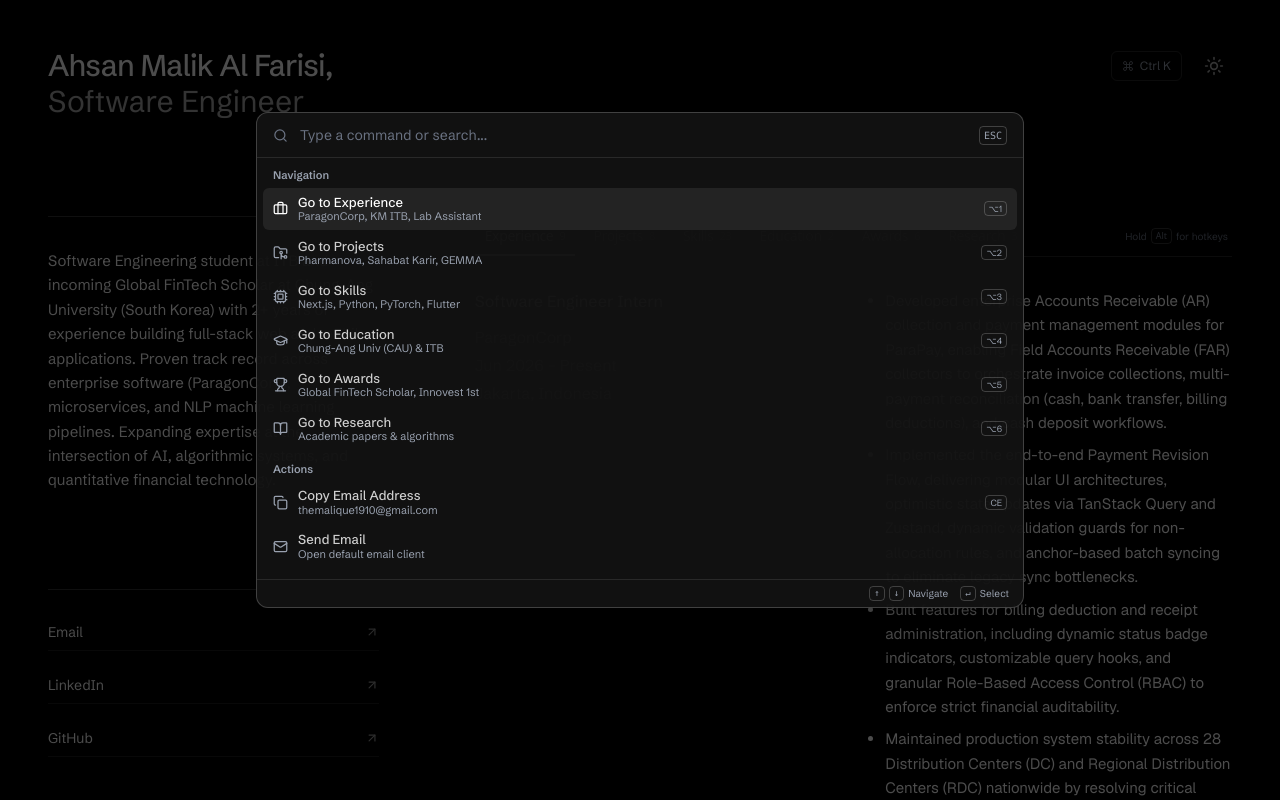
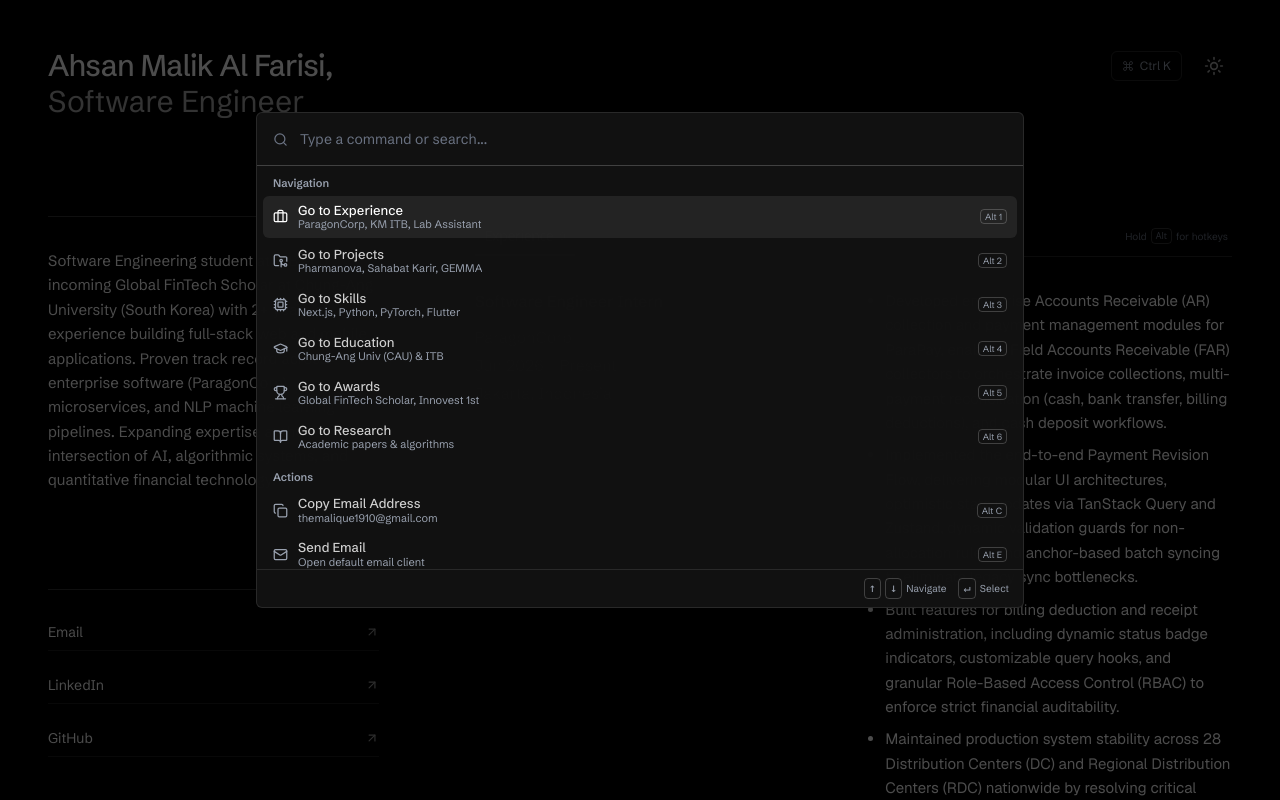
Before and after one commit to ahsuunn/portfolio, a Next.js app: page / in a window 1280 px wide. Both pictures are taken after a click on the button "Ctrl K". Shown: the top 800 px of the page. Built offline with nearby package versions, Linux system fonts and the light colour scheme.

Commit message:
style: remove transition and update command palette style

```diff
--- a/app/components/CommandPalette.tsx
+++ b/app/components/CommandPalette.tsx
@@ -149,7 +149,7 @@ export default function CommandPalette() {
       subtitle: 'themalique1910@gmail.com',
       category: 'Actions',
       icon: Copy,
-      shortcut: 'CE',
+      shortcut: isMac ? '⌥C' : 'Alt C',
       perform: copyEmail,
     },
     {
@@ -158,6 +158,7 @@ export default function CommandPalette() {
       subtitle: 'Open default email client',
       category: 'Actions',
       icon: Mail,
+      shortcut: isMac ? '⌥E' : 'Alt E',
       perform: () => {
         window.location.href = 'mailto:themalique1910@gmail.com';
         setIsOpen(false);
@@ -169,6 +170,7 @@ export default function CommandPalette() {
       subtitle: 'github.com/ahsuunn',
       category: 'Social',
       icon: Github,
+      shortcut: isMac ? '⌥G' : 'Alt G',
       perform: () => openLink('https://github.com/ahsuunn'),
     },
     {
@@ -177,6 +179,7 @@ export default function CommandPalette() {
       subtitle: 'linkedin.com/in/ahsan-malik-al-farisi',
       category: 'Social',
       icon: Linkedin,
+      shortcut: isMac ? '⌥L' : 'Alt L',
       perform: () => openLink('https://linkedin.com/in/ahsan-malik-al-farisi'),
     },
     {
@@ -185,10 +188,39 @@ export default function CommandPalette() {
       subtitle: 'Toggle theme preference',
       category: 'Preferences',
       icon: theme === 'dark' ? Sun : Moon,
-      shortcut: 'T',
+      shortcut: isMac ? '⌥T' : 'Alt T',
       perform: toggleTheme,
     },
-  ], [copyEmail, navigateToSection, openLink, theme, toggleTheme]);
+  ], [copyEmail, isMac, navigateToSection, openLink, theme, toggleTheme]);
+
+  // Global hotkey listeners for non-navigation palette actions
+  useEffect(() => {
+    const handleGlobalHotkeys = (e: KeyboardEvent) => {
+      if (e.altKey && !e.ctrlKey && !e.metaKey) {
+        const key = e.key.toLowerCase();
+        if (key === 'c') {
+          e.preventDefault();
+          copyEmail();
+        } else if (key === 'e') {
+          e.preventDefault();
+          window.location.href = 'mailto:themalique1910@gmail.com';
+          setIsOpen(false);
+        } else if (key === 'g') {
+          e.preventDefault();
+          openLink('https://github.com/ahsuunn');
+        } else if (key === 'l') {
+          e.preventDefault();
+          openLink('https://linkedin.com/in/ahsan-malik-al-farisi');
+        } else if (key === 't') {
+          e.preventDefault();
+          toggleTheme();
+        }
+      }
+    };
+
+    window.addEventListener('keydown', handleGlobalHotkeys);
+    return () => window.removeEventListener('keydown', handleGlobalHotkeys);
+  }, [copyEmail, openLink, toggleTheme]);
 
   const filteredCommands = useMemo(() => {
     if (!search.trim()) return allCommands;
@@ -327,9 +359,9 @@ export default function CommandPalette() {
           />
 
           {/* Modal Card (wider, sleek height, translucent without blur, no scale animation) */}
-          <div className="relative w-full max-w-2xl sm:max-w-3xl overflow-hidden rounded-xl border border-black/15 dark:border-white/20 bg-white/95 dark:bg-[#121212]/95 shadow-2xl flex flex-col max-h-[62vh]">
+          <div className="relative w-full max-w-2xl sm:max-w-3xl overflow-hidden rounded-md border border-black/10 dark:border-white/10 bg-white/98 dark:bg-[#121212]/98 shadow-2xl flex flex-col max-h-[62vh]">
             {/* Search Bar */}
-            <div className="flex items-center gap-3 px-4 py-3 border-b border-black/10 dark:border-white/10">
+            <div className="flex items-center gap-3 px-4 py-4 border-b border-black/5 dark:border-white/20">
               <Search size={15} className="text-gray-400 dark:text-gray-500 shrink-0" />
               <input
                 ref={inputRef}
@@ -339,9 +371,6 @@ export default function CommandPalette() {
                 placeholder="Type a command or search..."
                 className="flex-1 bg-transparent text-sm text-black dark:text-white placeholder:text-gray-400 dark:placeholder:text-gray-500 focus:outline-none"
               />
-              <kbd className="hidden sm:inline-flex items-center px-1 py-[1px] text-[10px] text-gray-500 dark:text-gray-400 rounded border border-black/15 dark:border-white/20 font-normal">
-                ESC
-              </kbd>
             </div>
 
             {/* Command List */}
@@ -417,14 +446,14 @@ export default function CommandPalette() {
             </div>
 
             {/* Footer Key Hints (Moved to bottom right, tight padding) */}
-            <div className="px-3.5 py-1.5 border-t border-black/10 dark:border-white/10 flex items-center justify-end text-[10px] text-gray-500 dark:text-gray-400 gap-3">
+            <div className="px-3.5 py-2 border-t border-black/10 dark:border-white/10 flex items-center justify-end text-[10px] text-gray-500 dark:text-gray-400 gap-3">
               <span className="flex items-center gap-1">
-                <kbd className="text-[9px] px-1 py-[1px] rounded border border-black/15 dark:border-white/20 font-normal leading-tight">↑</kbd>
-                <kbd className="text-[9px] px-1 py-[1px] rounded border border-black/15 dark:border-white/20 font-normal leading-tight">↓</kbd>
+                <kbd className="text-xs px-1 py-0.5 rounded border border-black/15 dark:border-white/20 font-normal leading-tight">↑</kbd>
+                <kbd className="text-xs px-1 py-0.5 rounded border border-black/15 dark:border-white/20 font-normal leading-tight">↓</kbd>
                 <span>Navigate</span>
               </span>
               <span className="flex items-center gap-1">
-                <kbd className="text-[9px] px-1 py-[1px] rounded border border-black/15 dark:border-white/20 font-normal leading-tight">↵</kbd>
+                <kbd className="text-xs px-1 py-0.5 rounded border border-black/15 dark:border-white/20 font-normal leading-tight">↵</kbd>
                 <span>Select</span>
               </span>
             </div>
--- a/app/components/Providers.tsx
+++ b/app/components/Providers.tsx
@@ -4,7 +4,7 @@ import { ThemeProvider } from 'next-themes';
 
 export default function Providers({ children }: { children: React.ReactNode }) {
   return (
-    <ThemeProvider attribute="class" defaultTheme="dark" enableSystem={false}>
+    <ThemeProvider attribute="class" defaultTheme="dark" enableSystem={false} disableTransitionOnChange>
       {children}
     </ThemeProvider>
   );
--- a/app/components/SectionsTabs.tsx
+++ b/app/components/SectionsTabs.tsx
@@ -1,6 +1,5 @@
 'use client';
 
-import { motion } from 'framer-motion';
 import { useMemo, useState, useEffect, useCallback } from 'react';
 import { usePathname, useRouter, useSearchParams } from 'next/navigation';
 import ExperienceSection from './ExperienceSection';
@@ -9,7 +8,6 @@ import SkillsSection from './SkillsSection';
 import EducationSection from './EducationSection';
 import AwardsSection from './AwardsSection';
 import ResearchSection from './ResearchSection';
-import ScrollReveal from './ScrollReveal';
 import type {
   Award,
   Education,
@@ -158,7 +156,7 @@ export default function SectionsTabs({ jobs, projects, skills, education, awards
                   aria-selected={selected}
                   aria-controls={`panel-${tabId}`}
                   onClick={() => handleTabChange(tabId)}
-                  className={`relative shrink-0 px-2.5 py-2.5 text-sm tracking-tight transition-colors duration-75 ${
+                  className={`relative shrink-0 px-2.5 py-2.5 text-sm tracking-tight transition-none ${
                     selected
                       ? 'text-black dark:text-white font-medium'
                       : 'text-gray-500 dark:text-[#8E8E8E] hover:text-black dark:hover:text-white'
@@ -187,11 +185,7 @@ export default function SectionsTabs({ jobs, projects, skills, education, awards
                   </span>
 
                   {selected && (
-                    <motion.div
-                      layoutId="activeTabUnderline"
-                      className="absolute bottom-0 left-0 right-0 h-[2px] bg-black dark:bg-white"
-                      transition={{ duration: 0.1, ease: 'easeOut' }}
-                    />
+                    <div className="absolute bottom-0 left-0 right-0 h-[2px] bg-black dark:bg-white" />
                   )}
                 </button>
               );
--- a/app/globals.css
+++ b/app/globals.css
@@ -29,7 +29,6 @@ body {
   background: var(--background);
   color: var(--foreground);
   font-family: var(--font-schibsted), Arial, Helvetica, sans-serif;
-  transition: background-color 0.2s ease, color 0.2s ease;
 }
 
 li{
```
